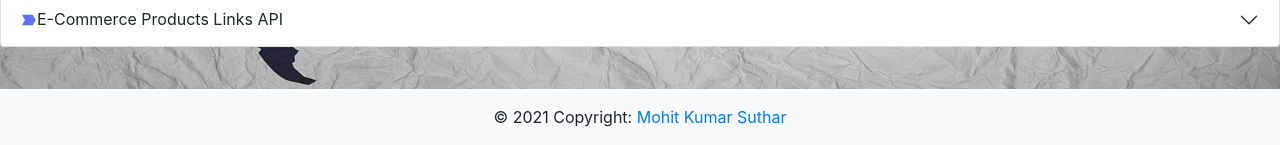
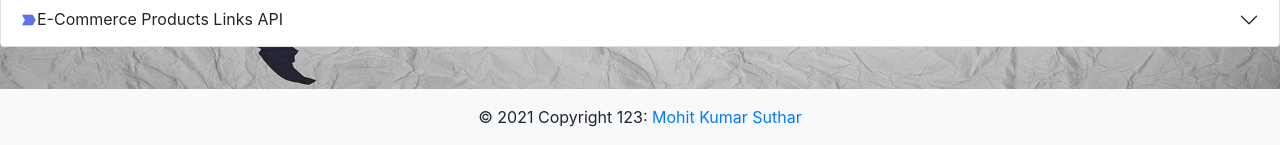
Before and after one commit to mohit-kumar-suthar/howtolearn, a Django app: page / in a window 1280 px wide. Shown: the part 655-800 px from the top of the page. Run offline with Django 3.2, Linux system fonts and the light colour scheme; some libraries are stand-ins or nearby versions.

Commit message:
all change

```diff
--- a/templates/footer.html
+++ b/templates/footer.html
@@ -1,6 +1,6 @@
 
 <footer class="fixed-bottom page-footer navbar-light bg-light">
-    <div class="footer-copyright text-center py-3">© 2021 Copyright:
+    <div class="footer-copyright text-center py-3">© 2021 Copyright 123:
         <a target="_blank" href="https://www.linkedin.com/in/mohit-kumar-suthar/">Mohit Kumar Suthar</a>
     </div>
 </footer>
```
